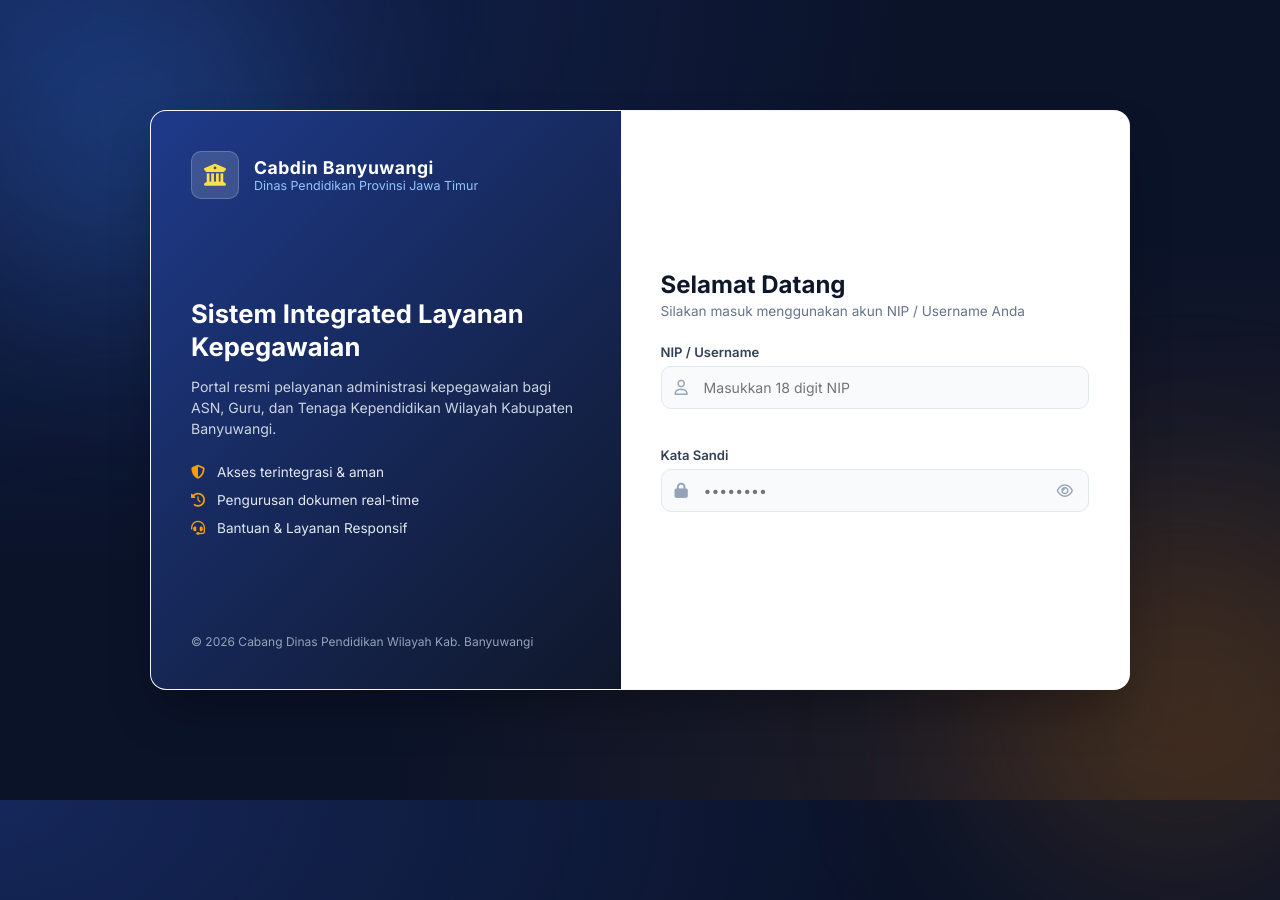
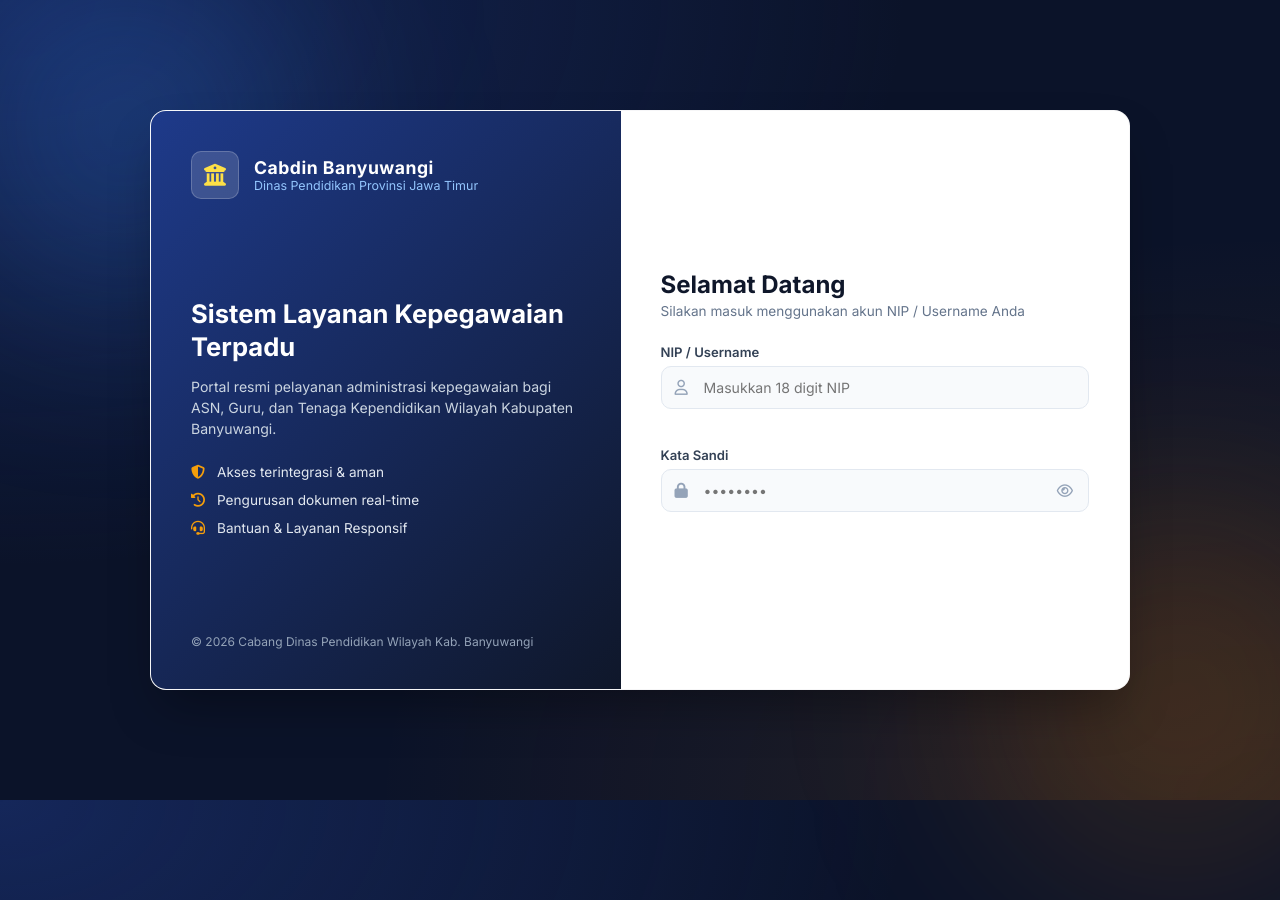
Before and after one commit to banyuwangicabdin-ops/Fundamentals, a plain HTML site: page index.html in a window 1280 px wide. Shown: the top 900 px of the page. Drawn offline with Linux system fonts and the light colour scheme.

Commit message:
ubah deskripsi

```diff
--- a/index.html
+++ b/index.html
@@ -30,7 +30,7 @@
             </div>
 
             <div class="hero-content">
-                <h2>Sistem Integrated Layanan Kepegawaian</h2>
+                <h2>Sistem Layanan Kepegawaian Terpadu</h2>
                 <p>Portal resmi pelayanan administrasi kepegawaian bagi ASN, Guru, dan Tenaga Kependidikan Wilayah Kabupaten Banyuwangi.</p>
 
                 <div class="features-list">
```
